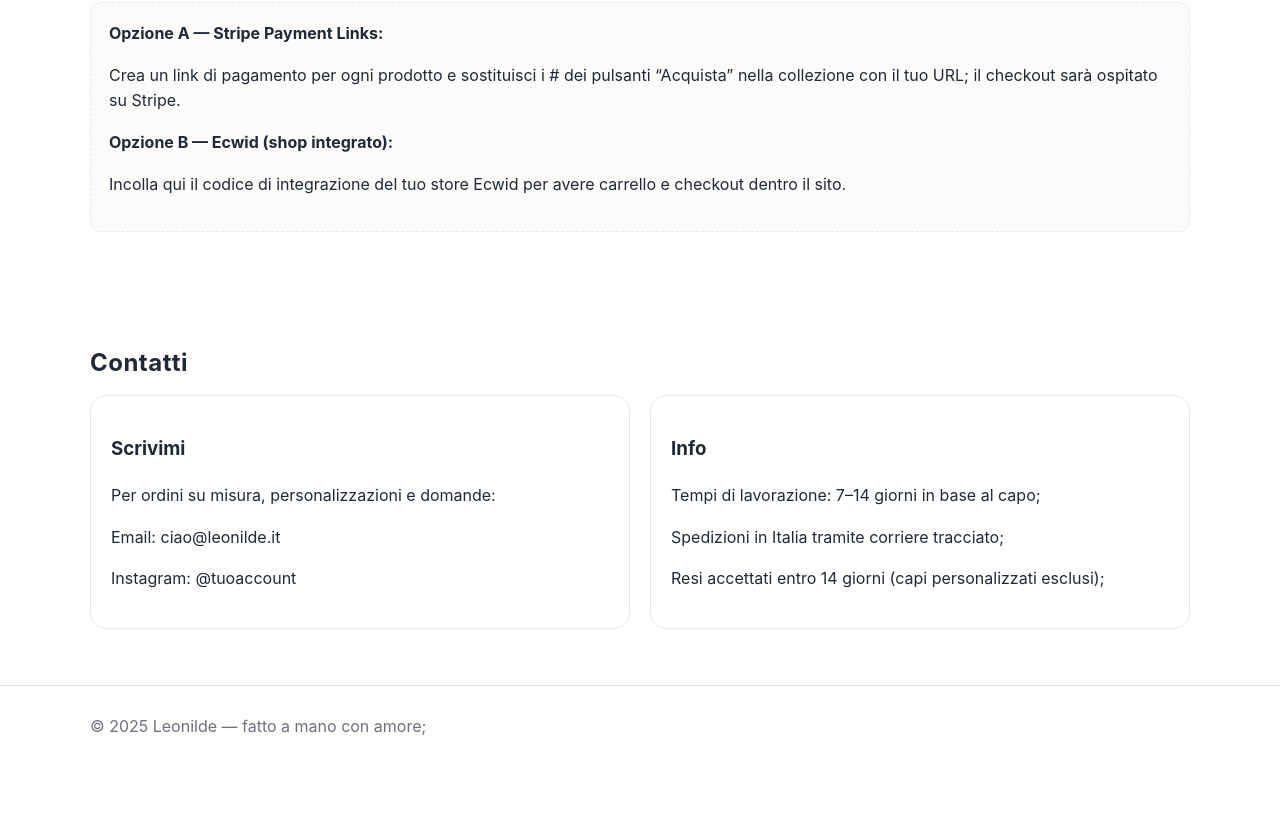
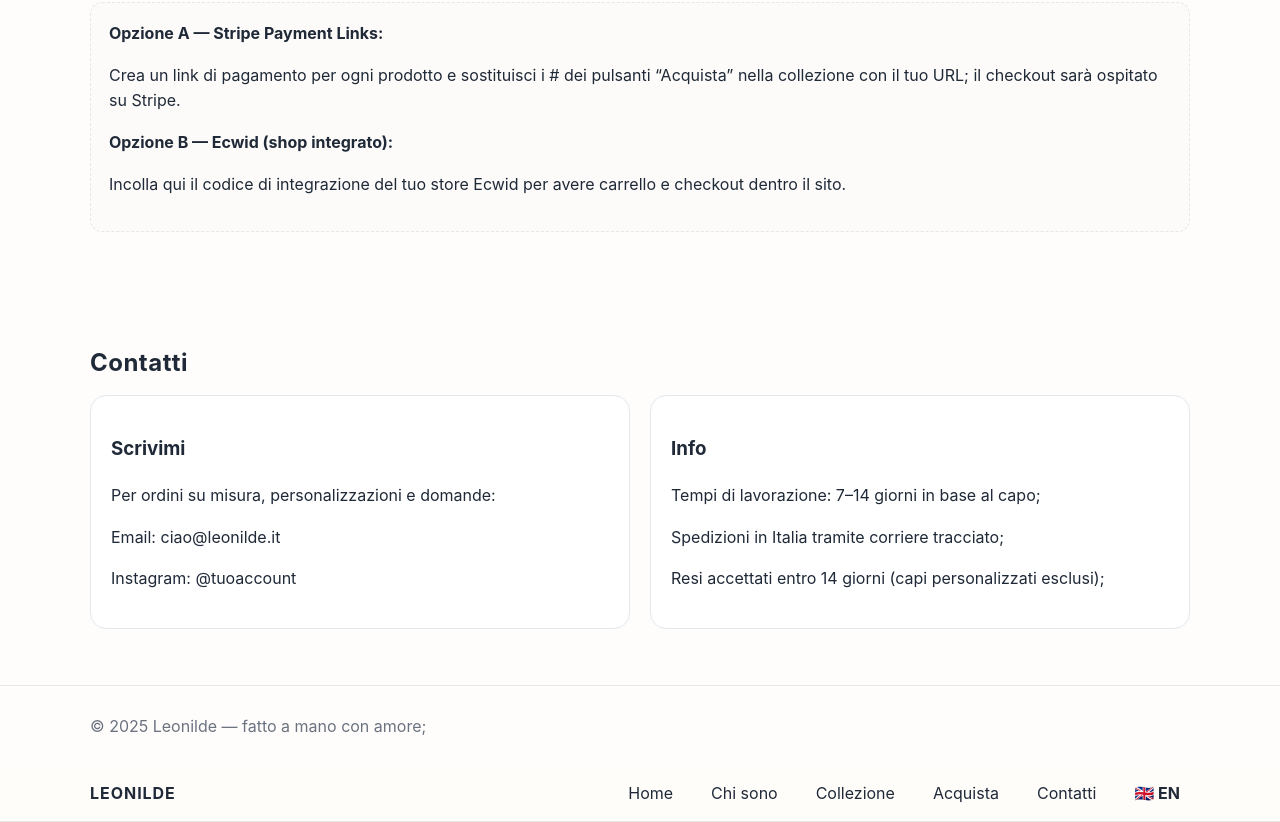
Before and after one commit to matildeambrosi01/Leonilde, a plain HTML site: page index.html in a window 1280 px wide. Shown: the part 1625-2447 px from the top of the page. Before the commit the page ends 2392 px from the top, so only its background shows below. Drawn offline with Linux system fonts and the light colour scheme.

Commit message:
Update index.html

```diff
--- a/index.html
+++ b/index.html
@@ -235,3 +235,57 @@
   </script>
 </body>
 </html>
+<header>
+  <div class="container nav">
+    <div class="brand" aria-label="Leonilde">LEONILDE</div>
+    <nav aria-label="Main navigation">
+      <input type="checkbox" id="nav-toggle" hidden>
+      <label for="nav-toggle" class="nav-toggle-label">
+        ☰
+      </label>
+      <ul class="nav-links">
+        <li><a href="#home">Home</a></li>
+        <li><a href="#about">Chi sono</a></li>
+        <li><a href="#collection">Collezione</a></li>
+        <li><a href="#shop">Acquista</a></li>
+        <li><a href="#contact">Contatti</a></li>
+        <li class="lang"><a href="en.html">🇬🇧 EN</a></li> <!-- In index.html -->
+        <!-- In en.html sostituisci con 🇮🇹 IT e link a index.html -->
+      </ul>
+    </nav>
+  </div>
+</header>
+
+<style>
+  /* Navbar toggle per mobile */
+  .nav-toggle-label{
+    display:none;
+    font-size:24px;
+    cursor:pointer;
+  }
+  .nav-links{
+    display:flex;
+    gap:18px;
+    list-style:none;
+    padding:0;
+    margin:0;
+    align-items:center;
+  }
+  .lang a{
+    font-weight:700;
+  }
+
+  /* Mobile */
+  @media (max-width: 700px){
+    .nav-toggle-label{display:block}
+    .nav-links{
+      display:none;
+      flex-direction:column;
+      gap:12px;
+      margin-top:12px;
+    }
+    #nav-toggle:checked + .nav-toggle-label + .nav-links{
+      display:flex;
+    }
+  }
+</style>
```
